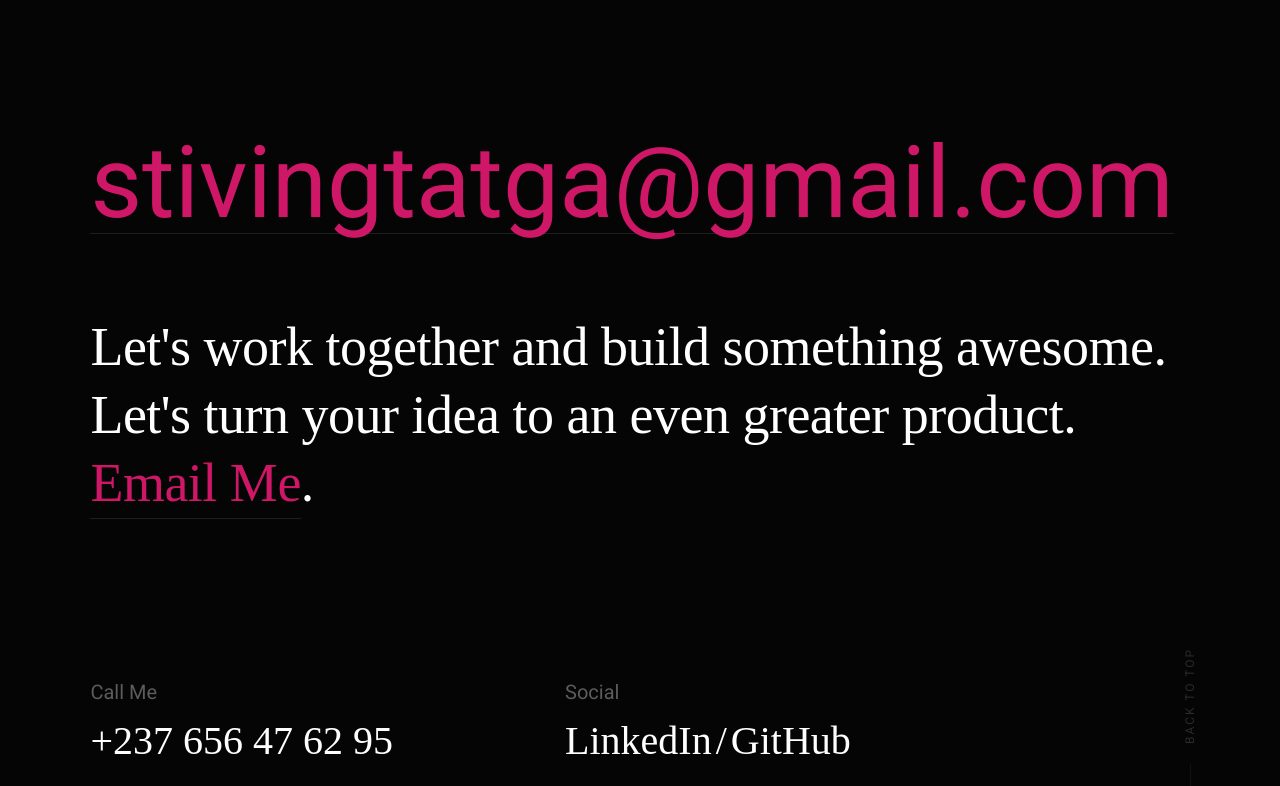
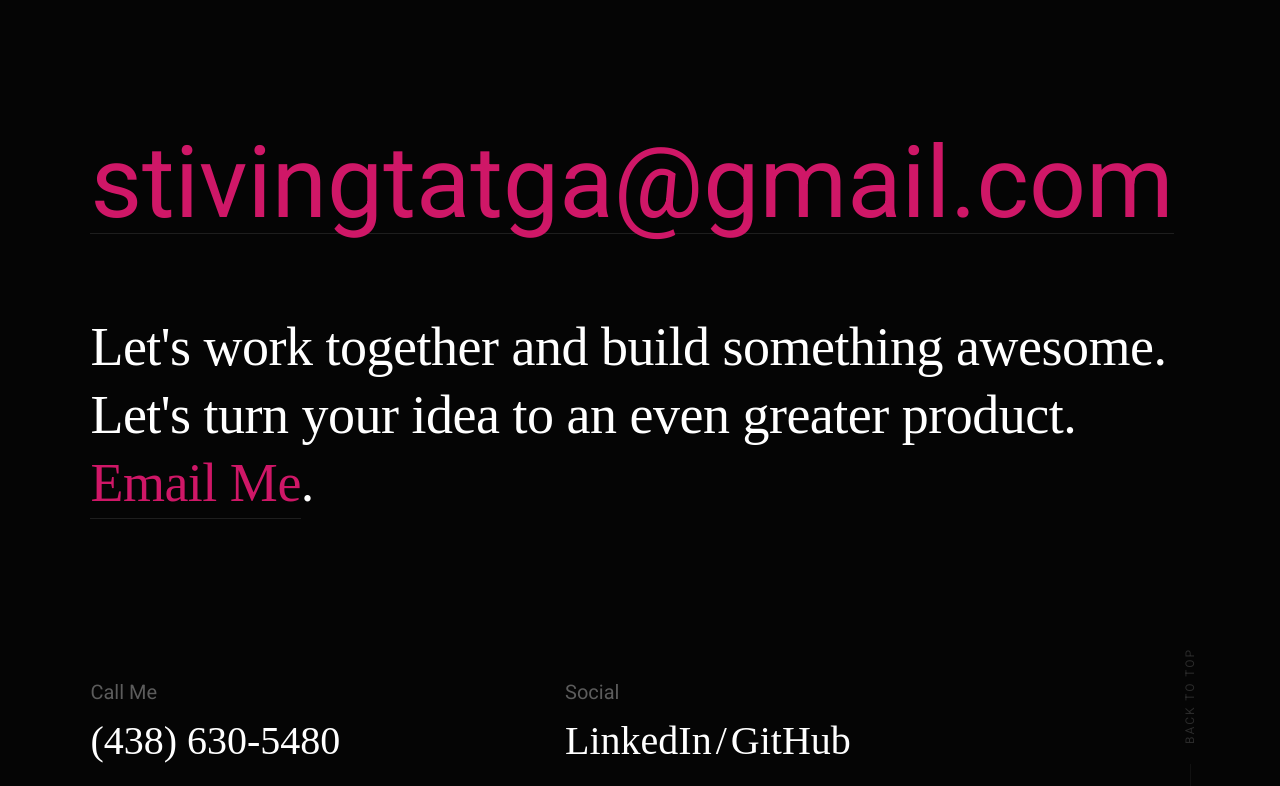
Before and after one commit to electriquemetalman/stivingtatga.github.io, a plain HTML site: page index.html in a window 1280 px wide. Shown: the part 11214-12000 px from the top of the page. Drawn offline with Linux system fonts and the light colour scheme; a web font is replaced by a local one.

Commit message:
change my number

```diff
--- a/index.html
+++ b/index.html
@@ -816,7 +816,7 @@
 
                 <div class="column large-5 medium-full contact-phone">
                     <h4>Call Me</h4>
-                    <a href="tel:+237656-47-62-95">+237 656 47 62 95</a>
+                    <a href="tel:(438)630-5480">(438) 630-5480</a>
                 </div>
 
                 <div class="column large-7 medium-full contact-social">
```
